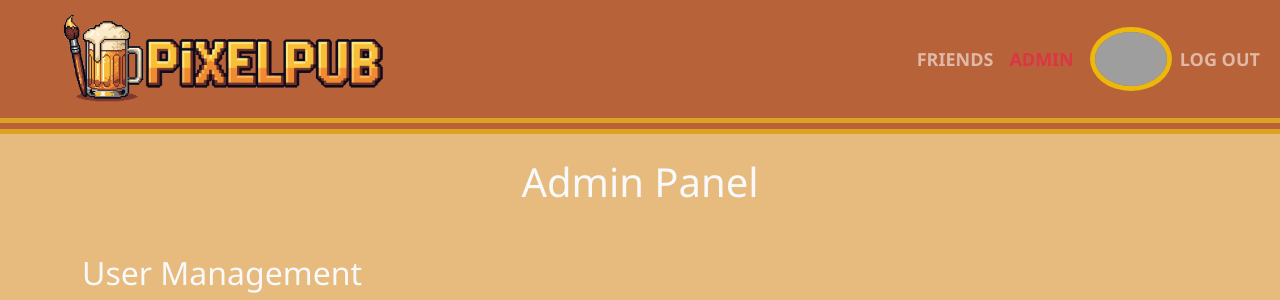
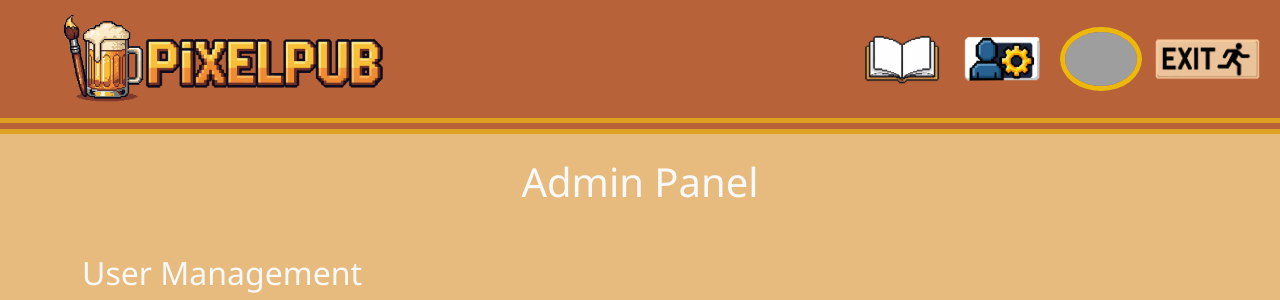
Before and after one commit to hns101/PixelPub-CS50-Final-Project, a Flask app: page /admin in a window 1280 px wide. Shown: the top 300 px of the page. Run offline with Flask 3, Linux system fonts and the light colour scheme; the visitor is signed in with stand-in values (Sample User, id 1); data comes from the database, SQL or seed files in the repository; some libraries are stand-ins or nearby versions; grey boxes are pictures that could not be loaded.

Commit message:
replaced links in navbar with ui icons

```diff
--- a/templates/layout.html
+++ b/templates/layout.html
@@ -12,7 +12,7 @@
     <nav class="navbar navbar-expand-lg navbar-dark bg-black">
         <div class="container-fluid">
             <a class="navbar-brand d-flex align-items-center " href="/">
-                <img src="/static/assets/Pub icon-02.png" alt="PixelPub Logo" style="height: 92px; margin-left: 50px;
+                <img src="/static/assets/Pub icon-02.png" alt="beer icon" style="height: 92px; margin-left: 50px;
                 margin-right: -32px; ">
                 <img src="/static/assets/PixelPub.png" alt="PixelPub Logo" style="height: 92px; padding-top: 10px; margin-left: 20px; ">
 
@@ -28,11 +28,13 @@
 
                     </ul>
                     <ul class="navbar-nav ms-auto d-flex align-items-center">
-                        <li class="nav-item"><a class="nav-link" href="/friends">Friends</a></li>
-                         <!-- <li class="nav-item"><a class="nav-link" href="/settings">Settings</a></li> -->
-                         {% if session.role == 'admin' %}<li class="nav-item"><a class="nav-link text-danger" href="/admin">Admin</a></li>{% endif %}
+                        <li class="nav-item"><a class="nav-link" href="/friends">
+                            <img src="/static/assets/friends-01.png" alt="Friends Icon" style="height: 55px;  "></a></li>
+                         {% if session.role == 'admin' %}<li class="nav-item"><a class="nav-link text-danger" href="/admin">
+                             <img src="/static/assets/link icons-02.png" alt="Admin icon" style="height: 50px;"></a></li>{% endif %}
                          <li class="nav-item ms-2"><a href="/settings"><img src="/avatar/{{ session.user_id }}.png" alt="My Avatar" class="avatar-nav"></a></li>
-                         <li class="nav-item"><a class="nav-link" href="/logout">Log Out</a></li>
+                         <li class="nav-item"><a class="nav-link" href="/logout">
+                             <img src="/static/assets/link icons-03.png" alt="exit icon" style="height: 42px; margin-left: 5px; "></a></li>
                     </ul>
                 {% elif session.guest_name %}
                     <!-- Guest View -->
```
Also changed, not shown: static/assets/friends-01.png (added), static/assets/link icons-01.png (added), static/assets/link icons-02.png (added), static/assets/link icons-03.png (added).
